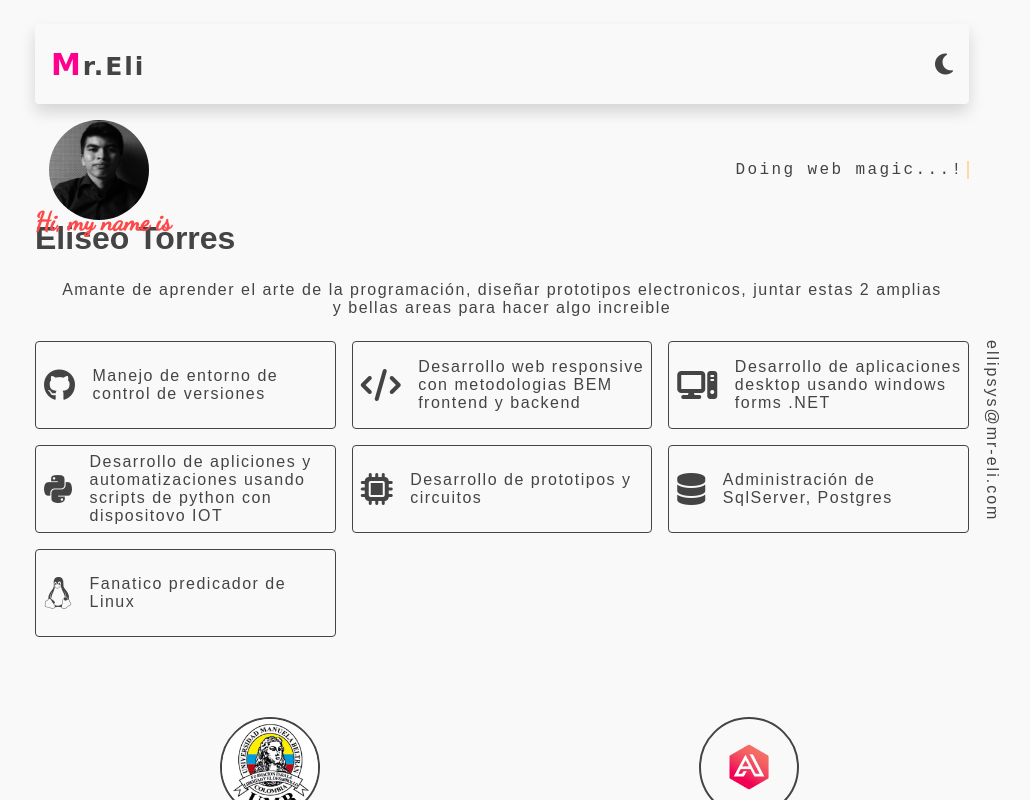
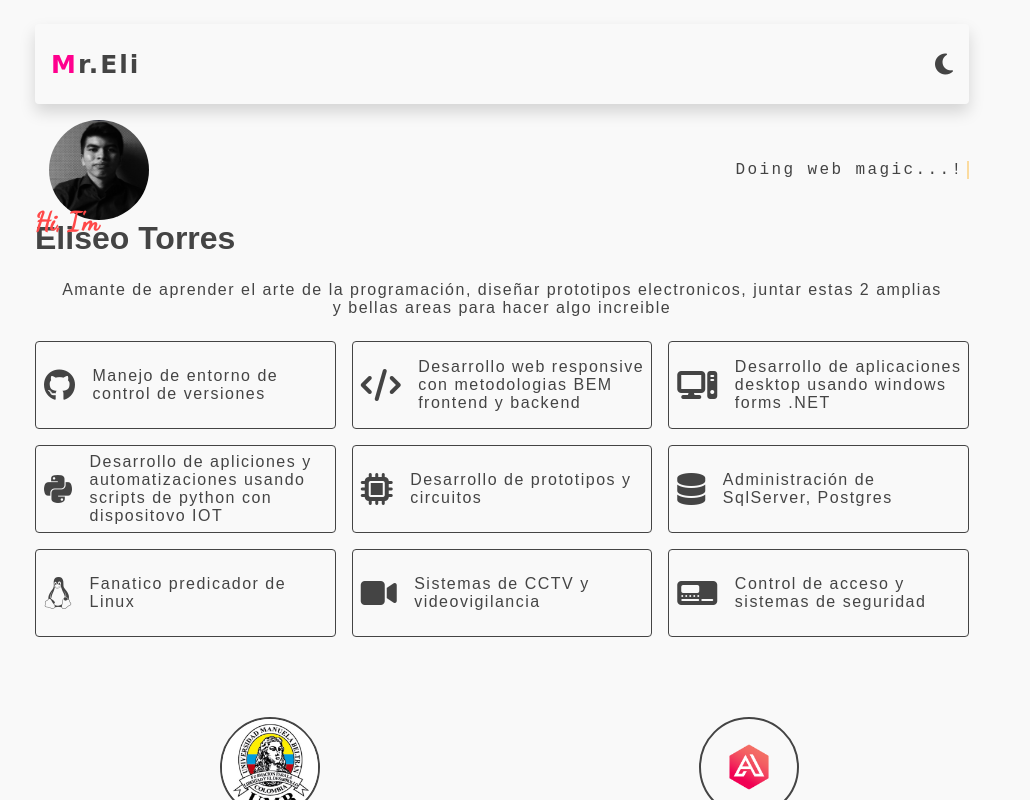
Before and after one commit to ellipsys/portafolio_main, a plain HTML site: page index.html in a window 1280 px wide. In both pictures the pointer is over the element 202 px from the left and 64 px from the top of the page. Shown: the top 800 px of the page, without its empty margins (138-1168 px from the left). Drawn offline with Linux system fonts and the light colour scheme; a web font is replaced by a local one.

Commit message:
update
update skills, styles, cv etc

```diff
--- a/index.html
+++ b/index.html
@@ -33,8 +33,7 @@
             </div>
         </div>
     </div>
-    <div class="body">
-        <div class="email" aria-orientation="vertical">ellipsys@mr-eli.com</div>
+        <div class="body">
         <div class="photo">
             <img src="./images/photo_me.jpeg" alt="Photo Eliseo">
             <div class="magic">
@@ -42,7 +41,7 @@
             </div>
         </div>
         <div id="banner">
-            <span>Hi, my name is</span>
+            <span>Hi, I'm</span>
             <h1>Eliseo Torres</h1>
             <p>Amante de aprender el arte de la programación, diseñar prototipos electronicos, juntar estas 2 amplias y bellas areas para hacer algo increible</p>
         </div>
@@ -76,6 +75,14 @@
                 <i class="fa-brands fa-linux"></i>
                 <p>Fanatico predicador de Linux</p>
             </div>
+            <div class="cctv">
+                <i class="fa-solid fa-video"></i>
+                <p>Sistemas de CCTV y videovigilancia</p>
+            </div>
+            <div class="accessControl">
+                <i class="fa-solid fa-tachograph-digital"></i>
+                <p>Control de acceso y sistemas de seguridad</p>
+            </div>
         </div>
         <div id="education">
             <div class="manuela">
@@ -93,8 +100,6 @@
     </div>
     <div class="projects">
         <a href="https://academlo-project-e-comerce.netlify.app/">E-comerce</a>
-        <a href="#">Blogs</a>
-        <a href="#">frontendMentor</a>
     </div>
     <div class="contact" id="contact">
         <div class="linkedin">
--- a/styles.css
+++ b/styles.css
@@ -71,10 +71,13 @@ button:hover{
 
 }
 
+.animation__title{
+    transition: color 0.4s ease-out 0.4s;
+}
 .animation__title:hover{
-    font-size: 30px;
     cursor: pointer;
     color: var(--salmon-hover-ligth);
+    transition: color 0.1s ease-in;
 }
 .navbar {
     display: flex;
@@ -94,12 +97,6 @@ button:hover{
 
 .body   {
     margin: 1rem 0;
-}
-.email {
-    position: absolute;
-    writing-mode: vertical-rl;
-    transform: translateX(340px) translateY(700px);
-    letter-spacing: 2px;
 }
 
 .menu {
@@ -161,10 +158,10 @@ button:hover{
 .photo > img {
     border-radius: 50%;
     margin-left: 0.9rem;
+    transition: transform 0.5s ease;
 }
 .photo > img:hover{
     transform: scale(1.1);
-    animation: transform 0.5s;
 }
 
 .projects {
@@ -228,51 +225,67 @@ button:hover{
 
 }
 
+#skills > div, #skills > div * {
+    transition: color 0.4s ease-out 0.4s, border-color 0.4s ease-out 0.4s;
+}
+
 #skills > div, *:hover {
     color: var(--salmon-hover-ligth);
-    transition: color 0.5s;
+    transition: color 0.1s ease-in, border-color 0.1s ease-in;
     cursor: pointer;
 }
 
 #skills .github:hover, .github:hover *{
     border-color: var(--salmon-hover-ligth);
     color: var(--salmon-hover-ligth);
-    transition:color 0.5s;
+    transition: color 0.1s ease-in, border-color 0.1s ease-in;
     cursor: pointer;
 }
 #skills .webDeveloper:hover, .webDeveloper:hover * {
     border-color: var(--salmon-hover-ligth);
     color: var(--salmon-hover-ligth);
-    transition: color 0.5s;
+    transition: color 0.1s ease-in, border-color 0.1s ease-in;
     cursor: pointer;
 }#skills .desktop:hover, .desktop:hover * {
     border-color: var(--salmon-hover-ligth);
     color: var(--salmon-hover-ligth);
-    transition: color 0.5s;
+    transition: color 0.1s ease-in, border-color 0.1s ease-in;
     cursor: pointer;
 }
 #skills .python:hover, .python:hover * {
     border-color: var(--salmon-hover-ligth);
     color: var(--salmon-hover-ligth);
-    transition: color 0.5s;
+    transition: color 0.1s ease-in, border-color 0.1s ease-in;
     cursor: pointer;
 }
 #skills .electronic:hover, .electronic:hover * {
     border-color: var(--salmon-hover-ligth);
     color: var(--salmon-hover-ligth);
-    transition: color 0.5s;
+    transition: color 0.1s ease-in, border-color 0.1s ease-in;
     cursor: pointer;
 }
 #skills .sql:hover, .sql:hover * {
     border-color: var(--salmon-hover-ligth);
     color: var(--salmon-hover-ligth);
-    transition: color 0.5s;
+    transition: color 0.1s ease-in, border-color 0.1s ease-in;
     cursor: pointer;
 }
 #skills .linux:hover, .linux:hover * {
     border-color: var(--salmon-hover-ligth);
     color: var(--salmon-hover-ligth);
-    transition: color 0.5s;
+    transition: color 0.1s ease-in, border-color 0.1s ease-in;
+    cursor: pointer;
+}
+#skills .cctv:hover, .cctv:hover * {
+    border-color: var(--salmon-hover-ligth);
+    color: var(--salmon-hover-ligth);
+    transition: color 0.1s ease-in, border-color 0.1s ease-in;
+    cursor: pointer;
+}
+#skills .accessControl:hover, .accessControl:hover * {
+    border-color: var(--salmon-hover-ligth);
+    color: var(--salmon-hover-ligth);
+    transition: color 0.1s ease-in, border-color 0.1s ease-in;
     cursor: pointer;
 }
 
@@ -299,10 +312,10 @@ button:hover{
     display: block;
     border: solid 2px var(--text-color-ligth);
     border-radius: 50%;
+    transition: transform 0.5s;
 }
 #education > div > img:hover{
     transform: translateY(-8px);
-    transition: transform 0.5s;
 }
 #education>div>p {
     display: block;
@@ -368,12 +381,6 @@ button:hover{
         max-width: 950px;
         margin: 0 auto;
     }
-    .email {
-        /*transform: translateX(340px) translateY(700px);*/
-        position: absolute;
-        margin-left: 38rem;
-        margin-top: -30rem;
-    }
     .magic {
     width: 25%;
     }
```
Also changed, not shown: 1 other file.
